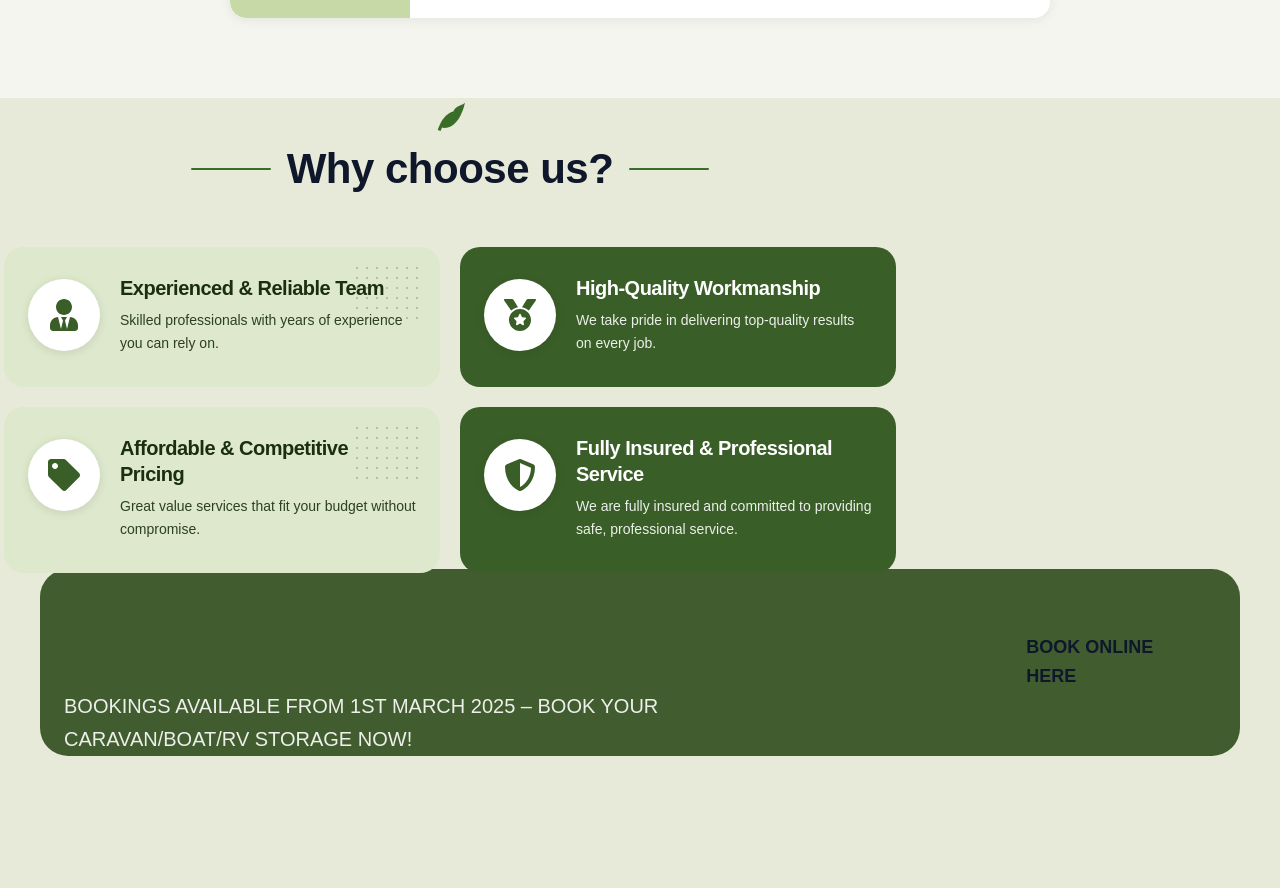
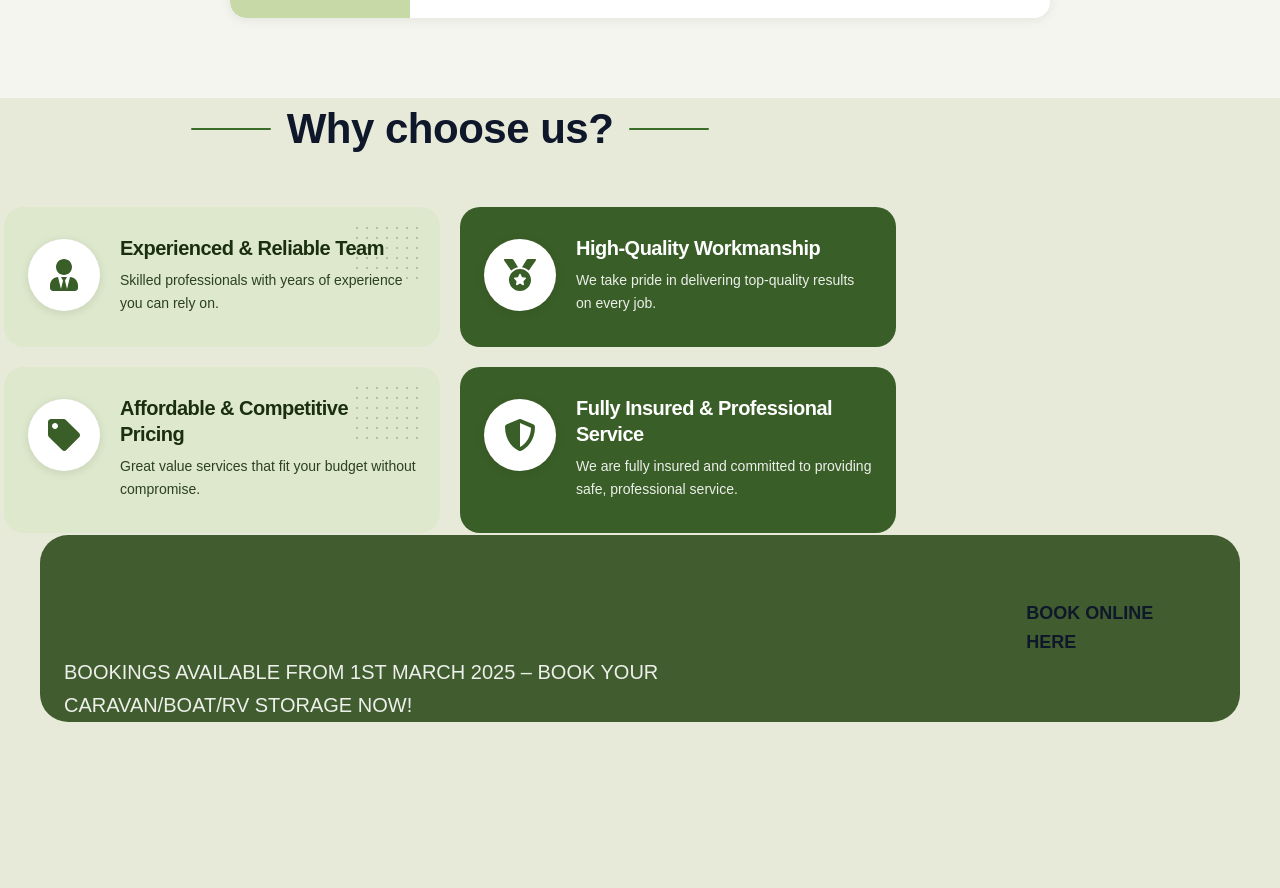
Before and after one commit to brandsbarrel/DNS, a React (Vite) app: page / in a window 1280 px wide. Shown: the part 2948-3836 px from the top of the page. Built offline with nearby package versions, Linux system fonts and the light colour scheme.

Commit message:
whu leaf remove

```diff
--- a/src/Components/WhyChooseUs/WhyChooseUs.css
+++ b/src/Components/WhyChooseUs/WhyChooseUs.css
@@ -7,7 +7,7 @@
 .whyChooseUs__container {
     max-width: 900px;
     margin: 0;
-    padding: 0 4px;
+    padding: 6px 4px;
 }
 
 /* ── Header ── */
--- a/src/Components/WhyChooseUs/WhyChooseUs.jsx
+++ b/src/Components/WhyChooseUs/WhyChooseUs.jsx
@@ -35,11 +35,6 @@ export default function WhyChooseUs() {
             <div className="whyChooseUs__container">
 
                 <header className="whyChooseUs__header">
-                    <div className="whyChooseUs__header-leaf">
-                        <svg xmlns="http://www.w3.org/2000/svg" width="36" height="36" viewBox="0 0 24 24" fill="#3a6e28">
-                            <path d="M17 8C8 10 5.9 16.17 3.82 21.34L5.71 22l1-2.3A4.49 4.49 0 0 0 8 20C19 20 22 3 22 3c-1 2-8 2-8 8" />
-                        </svg>
-                    </div>
                     <div className="whyChooseUs__header-line">
                         <span className="whyChooseUs__line-bar" />
                         <h2 className="whyChooseUs__title">Why choose us?</h2>
```
